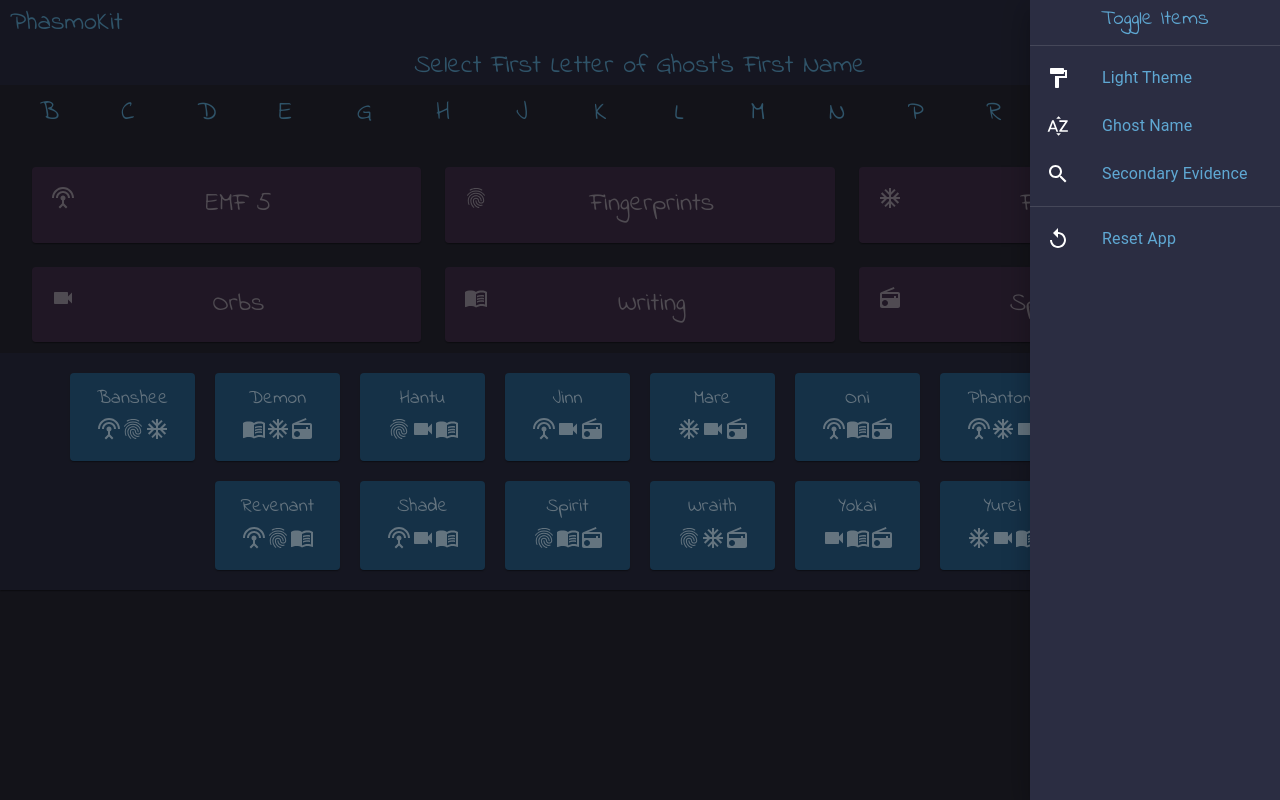
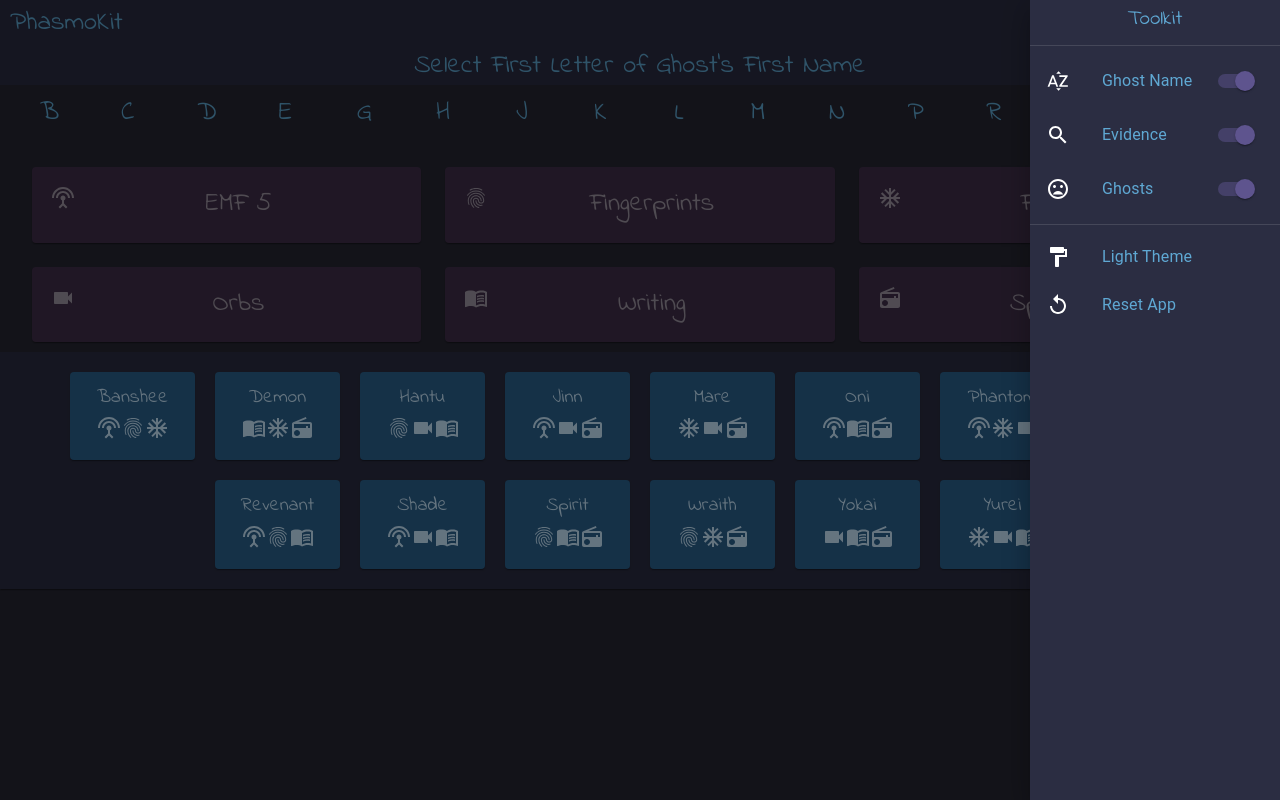
Before and after one commit to gatordunn1/phasmotoolkit, a React (Create React App) app: page / in a window 1280 px wide. Both pictures are taken after a click on the button 1246 px from the left and 24 px from the top of the page. Built offline with nearby package versions, Linux system fonts and the light colour scheme.

Commit message:
better menu, css tweak

```diff
--- a/src/App.js
+++ b/src/App.js
@@ -1,8 +1,9 @@
-import Divider from "@material-ui/core/Divider";
+import { useSelector } from "react-redux";
 import React from "react";
 
 import { Evidence } from "./features/evidence/Evidence";
 import { Ghosts } from "./features/ghosts/Ghosts";
+import { selectViews } from "./appSlice";
 import GhostName from "./features/ghostname/GhostName";
 import Header from "./features/header/Header";
 import Theme from "./features/theme/Theme";
@@ -10,17 +11,17 @@ import Theme from "./features/theme/Theme";
 import "./App.css";
 
 function App() {
+  const views = useSelector(selectViews);
   return (
     <Theme>
       <div className="App">
         <header className="App-header">
           <Header />
-          <GhostName />
+          {views.ghostName && <GhostName />}
         </header>
         <main className="App-main">
-          <Evidence />
-          <Divider light />
-          <Ghosts />
+          {views.evidence && <Evidence />}
+          {views.ghosts && <Ghosts />}
         </main>
       </div>
     </Theme>
--- a/src/app/store.js
+++ b/src/app/store.js
@@ -1,5 +1,6 @@
 import { configureStore } from "@reduxjs/toolkit";
 
+import appReducer from "../appSlice";
 import evidenceReducer from "../features/evidence/evidenceSlice";
 import ghostNameReducer from "../features/ghostname/ghostNameSlice";
 import ghostsReducer from "../features/ghosts/ghostsSlice";
@@ -7,6 +8,7 @@ import themeReducer from "../features/theme/themeSlice";
 
 export const store = configureStore({
   reducer: {
+    app: appReducer,
     evidence: evidenceReducer,
     ghosts: ghostsReducer,
     ghostName: ghostNameReducer,
--- /dev/null
+++ b/src/appSlice.js
@@ -0,0 +1,23 @@
+import { createSlice } from "@reduxjs/toolkit";
+import { initialState } from "./constants";
+
+export const appSlice = createSlice({
+  name: "app",
+  initialState,
+  reducers: {
+    resetApp: () => initialState,
+    toggleModule: (state, action) => ({
+      ...state,
+      views: {
+        ...state.views,
+        [action.payload]: !state.views[action.payload],
+      },
+    }),
+  },
+});
+
+export const { resetApp, toggleModule } = appSlice.actions;
+
+export const selectViews = (state) => state.app.views;
+
+export default appSlice.reducer;
--- /dev/null
+++ b/src/constants.js
@@ -0,0 +1,7 @@
+export const initialState = {
+  views: {
+    ghostName: true,
+    evidence: true,
+    ghosts: true,
+  },
+};
--- a/src/features/ghosts/Ghosts.js
+++ b/src/features/ghosts/Ghosts.js
@@ -1,5 +1,6 @@
 import { makeStyles } from "@material-ui/core/styles";
 import { useSelector, useDispatch } from "react-redux";
+import Backdrop from "@material-ui/core/Backdrop";
 import Paper from "@material-ui/core/Paper";
 import React from "react";
 
@@ -8,6 +9,11 @@ import { selectGhosts, selectSelected, setActiveGhost, updateGhosts } from "./gh
 import Ghost from "../ghost/Ghost";
 
 const useStyles = makeStyles((theme) => ({
+  backdrop: {
+    zIndex: theme.zIndex.drawer + 1,
+    color: "#fff",
+    cursor: 'pointer',
+  },
   root: {
     display: "flex",
     justifyContent: "center",
@@ -76,16 +82,12 @@ const useStyles = makeStyles((theme) => ({
   },
   selectedGhost: {
     padding: "10px",
-    width: "100vw",
+    // height: "50vh",
     color: theme.palette.text.primary,
     margin: 0,
     "& > * ": {
       fontFamily: "Indie Flower !important",
     },
-  },
-  evidenceBook: {
-    width: "500px",
-    boxShadow: "0 0 8px 8px black inset",
   },
 }));
 
@@ -97,6 +99,14 @@ export function Ghosts() {
   const excluded = useSelector(selectExcluded);
   const selectedGhost = useSelector(selectSelected);
 
+  const [open, setOpen] = React.useState(false);
+  const handleClose = () => {
+    setOpen(false);
+  };
+  const handleToggle = () => {
+    setOpen(!open);
+  };
+
   React.useEffect(() => {
     dispatch(updateGhosts({ included, excluded }));
   }, [dispatch, excluded, included]);
@@ -104,8 +114,10 @@ export function Ghosts() {
   const handleClick = (ghost) => {
     if (selectedGhost && selectedGhost.name === ghost.name) {
       dispatch(setActiveGhost(null));
+      setOpen(false);
     } else {
       dispatch(setActiveGhost(ghost));
+      setOpen(true);
     }
   };
 
@@ -121,6 +133,8 @@ export function Ghosts() {
           return <Ghost key={ghost.name} ghost={ghost} handleClick={handleClick} />;
         })}
       </Paper>
+      <Backdrop className={classes.backdrop} open={open} onClick={handleClose}>
+        <Paper>
           <div className={classes.selectedGhost}>
             {selectedGhost && (
               <div>
@@ -158,6 +172,8 @@ export function Ghosts() {
               </div>
             )}
           </div>
+        </Paper>
+      </Backdrop>
     </div>
   );
 }
--- a/src/features/header/Header.js
+++ b/src/features/header/Header.js
@@ -11,6 +11,7 @@ import SideDrawer from "../sidedrawer/SideDrawer";
 const useStyles = makeStyles((theme) => ({
   button: {
     margin: theme.spacing(1),
+    color: theme.palette.text.primary,
   },
   container: {
     display: "flex",
--- a/src/features/sidedrawer/SideDrawer.js
+++ b/src/features/sidedrawer/SideDrawer.js
@@ -10,15 +10,18 @@ import ListItem from "@material-ui/core/ListItem";
 import ListItemIcon from "@material-ui/core/ListItemIcon";
 import ListItemText from "@material-ui/core/ListItemText";
 import MenuIcon from "@material-ui/icons/Menu";
+import MoodBadIcon from "@material-ui/icons/MoodBad";
 import React from "react";
 import ReplayIcon from "@material-ui/icons/Replay";
 import SearchIcon from "@material-ui/icons/Search";
 import SortByAlphaIcon from "@material-ui/icons/SortByAlpha";
+import Switch from "@material-ui/core/Switch";
 
 import { resetEvidence } from "../evidence/evidenceSlice";
 import { resetGhostName } from "../ghostname/ghostNameSlice";
 import { resetGhosts } from "../ghosts/ghostsSlice";
 import { selectThemeType, toggleTheme } from "../theme/themeSlice";
+import { selectViews, toggleModule } from "../../appSlice";
 
 const useStyles = makeStyles((theme) => ({
   root: {
@@ -31,6 +34,9 @@ const useStyles = makeStyles((theme) => ({
     "& > span ": {
       alignSelf: "center",
     },
+  },
+  disabled: {
+    opacity: 0.25,
   },
   label: {
     fontSize: "1.3rem",
@@ -58,7 +64,8 @@ const useStyles = makeStyles((theme) => ({
 export default function SideDrawer() {
   const classes = useStyles();
   const dispatch = useDispatch();
-  const themeType = useSelector(selectThemeType)
+  const themeType = useSelector(selectThemeType);
+  const views = useSelector(selectViews);
   const [state, setState] = React.useState({
     top: false,
     left: false,
@@ -83,28 +90,34 @@ export default function SideDrawer() {
   const menuToggleItems = React.useMemo(
     () => [
       {
-        id: "theme",
-        display: `${themeType === 'dark' ? 'Light' : 'Dark'} Theme`,
-        onClick: () => dispatch(toggleTheme()),
-        icon: <FormatPaintIcon />,
-      },
-      {
-        id: "ghostname",
+        id: "ghostName",
         display: "Ghost Name",
-        onClick: () => console.log("Toggle Ghost Name"),
+        onClick: () => dispatch(toggleModule("ghostName")),
         icon: <SortByAlphaIcon />,
       },
       {
-        id: "secondaryevidence",
-        display: "Secondary Evidence",
-        onClick: () => console.log("Toggle Secondary Evidence"),
+        id: "evidence",
+        display: "Evidence",
+        onClick: () => dispatch(toggleModule("evidence")),
         icon: <SearchIcon />,
+      },
+      {
+        id: "ghosts",
+        display: "Ghosts",
+        onClick: () => dispatch(toggleModule("ghosts")),
+        icon: <MoodBadIcon />,
       },
     ],
     [dispatch, themeType]
   );
 
   const menuActionItems = [
+    {
+      id: "theme",
+      display: `${themeType === "dark" ? "Light" : "Dark"} Theme`,
+      onClick: () => dispatch(toggleTheme()),
+      icon: <FormatPaintIcon />,
+    },
     {
       id: "reset",
       display: "Reset App",
@@ -119,23 +132,33 @@ export default function SideDrawer() {
         [classes.fullList]: anchor === "top" || anchor === "bottom",
       })}
       role="presentation"
-      onClick={toggleDrawer(anchor, false)}
+      // onClick={toggleDrawer(anchor, false)}
       onKeyDown={toggleDrawer(anchor, false)}
     >
-      <div className={classes.label}>Toggle Items</div>
+      <div className={classes.label}>Toolkit</div>
       <Divider />
       <List>
         {menuToggleItems.map((item, index) => (
-          <ListItem button key={item.id} onClick={item.onClick}>
+          <ListItem
+            className={clsx({ [classes.disabled]: !views[item.id] })}
+            button
+            key={item.id}
+            onClick={item.onClick}
+          >
             <ListItemIcon>{item.icon}</ListItemIcon>
             <ListItemText primary={item.display} />
+            <Switch
+              checked={views[item.id]}
+              name={item.id}
+              inputProps={{ "aria-label": "secondary checkbox" }}
+            />
           </ListItem>
         ))}
       </List>
       <Divider />
       <List>
         {menuActionItems.map((item, index) => (
-          <ListItem button key={item.id} onClick={item.onClick} >
+          <ListItem button key={item.id} onClick={item.onClick}>
             <ListItemIcon>{item.icon}</ListItemIcon>
             <ListItemText primary={item.display} />
           </ListItem>
@@ -146,18 +169,7 @@ export default function SideDrawer() {
 
   return (
       <div>
-      {/* {['left', 'right', 'top', 'bottom'].map((anchor) => (
-        <React.Fragment key={anchor}>
-          <Button onClick={toggleDrawer(anchor, true)}>{anchor}</Button>
-          <Drawer anchor={anchor} open={state[anchor]} onClose={toggleDrawer(anchor, false)}>
-            {list(anchor)}
-          </Drawer>
-        </React.Fragment>
-      ))} */}
         <React.Fragment>
-        {/* <Button onClick={toggleDrawer("right", true)}>
-          <Menu />
-        </Button> */}
           <IconButton
             className={classes.reset}
             color="default"
@@ -167,7 +179,11 @@ export default function SideDrawer() {
           >
             <MenuIcon />
           </IconButton>
-        <Drawer anchor={"right"} open={state["right"]} onClose={toggleDrawer("right", false)}>
+          <Drawer
+            anchor={"right"}
+            open={state["right"]}
+            onClose={toggleDrawer("right", false)}
+          >
             {list("right")}
           </Drawer>
         </React.Fragment>
```
Also changed, not shown: 11 other files (tests, documents, lock files or other folders). Lines whose indentation alone changed are shown as unchanged.
